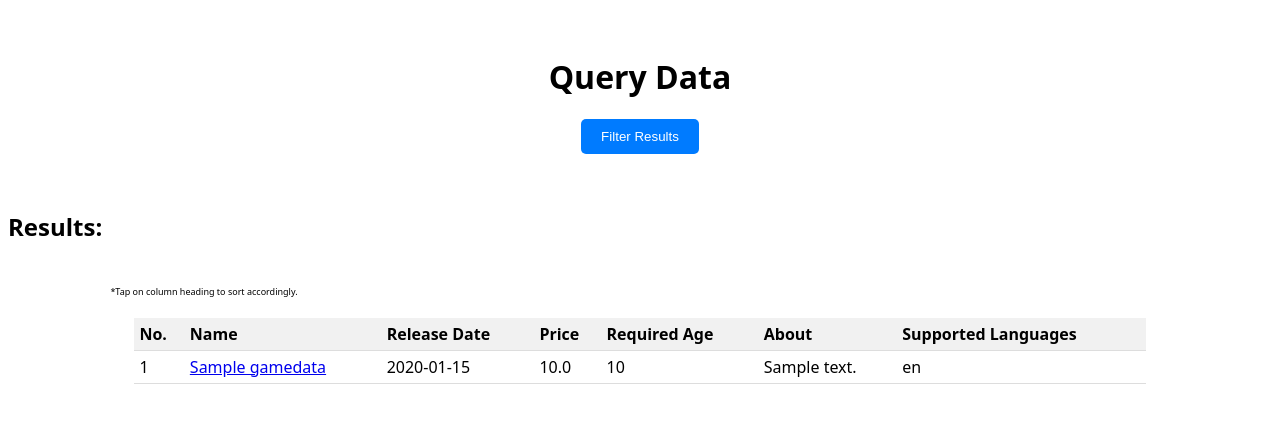
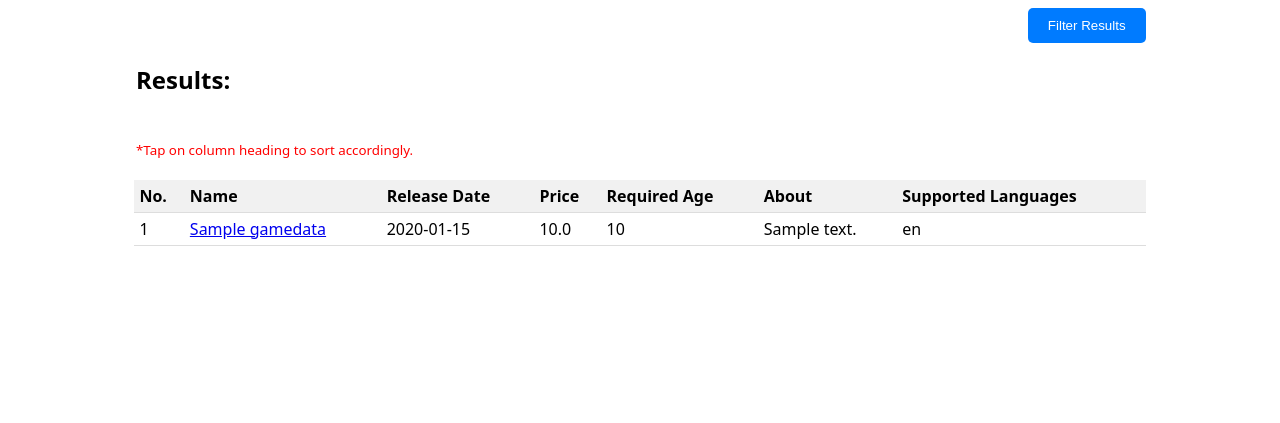
Before and after one commit to ghubrakesh/game-analytics, a Django app: template analytics/templates/analytics/query.html in a window 1280 px wide. Shown: the top 423 px of the page. Run offline with Django 5.2, Linux system fonts and the light colour scheme; the template is opened without the code that fills it: values that come from a table or form of the project are taken from there, others are empty; tables that the repository leaves empty hold one stand-in row (values such as "Sample post"); some libraries are stand-ins or nearby versions.

Commit message:
changed button position

```diff
--- a/analytics/templates/analytics/query.html
+++ b/analytics/templates/analytics/query.html
@@ -8,10 +8,21 @@
         .container {
             max-width: 80%;
             margin: 0 auto;
-            padding: 2vw;
         }
         h1 {
             text-align: center;
+        }
+        h2{
+            padding-left: 10vw;
+            border: none;
+            border-radius: 5px;
+            cursor: pointer;
+            max-width: fit-content;
+            margin-right: auto;
+        }
+        small{
+            padding-top: 2vw;
+            color: red;
         }
         .form-container {
             display: none;
@@ -64,13 +75,16 @@
         }
         .toggle-btn {
             display: block;
-            margin: 10px auto;
+            {#margin: 10px auto;#}
             padding: 10px 20px;
             background-color: #007BFF;
             color: white;
             border: none;
             border-radius: 5px;
             cursor: pointer;
+            max-width: fit-content;
+            margin-left: auto;
+            margin-bottom: 10px;
         }
         .toggle-btn:hover {
             background-color: #0056b3;
@@ -150,7 +164,6 @@
 </head>
 <body>
     <div class="container">
-        <h1>Query Data</h1>
         <button class="toggle-btn" onclick="toggleForm()">Filter Results</button>
         <div id="form-container" class="form-container">
             <form id="filterForm" method="post" onsubmit="submitForm(event)">
@@ -236,12 +249,13 @@
 
                 <button type="submit">Search</button>
             </form>
+            <small>* Add comma separated values for multiple filters.</small>
         </div>
     </div>
 
     {% if data %}
     <h2>Results:</h2><br>
-    <div style="font-size:xx-small; padding-left: 8vw;">*Tap on column heading to sort accordingly.</div>
+    <small style="padding-left: 10vw">*Tap on column heading to sort accordingly.</small>
     <table class="sortable">
         <thead>
             <tr>
```
